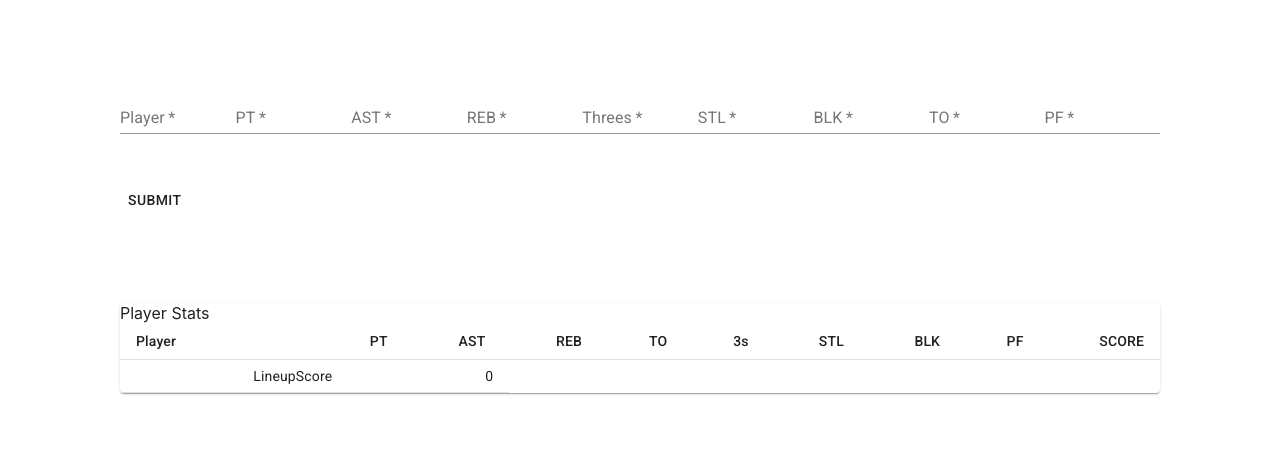
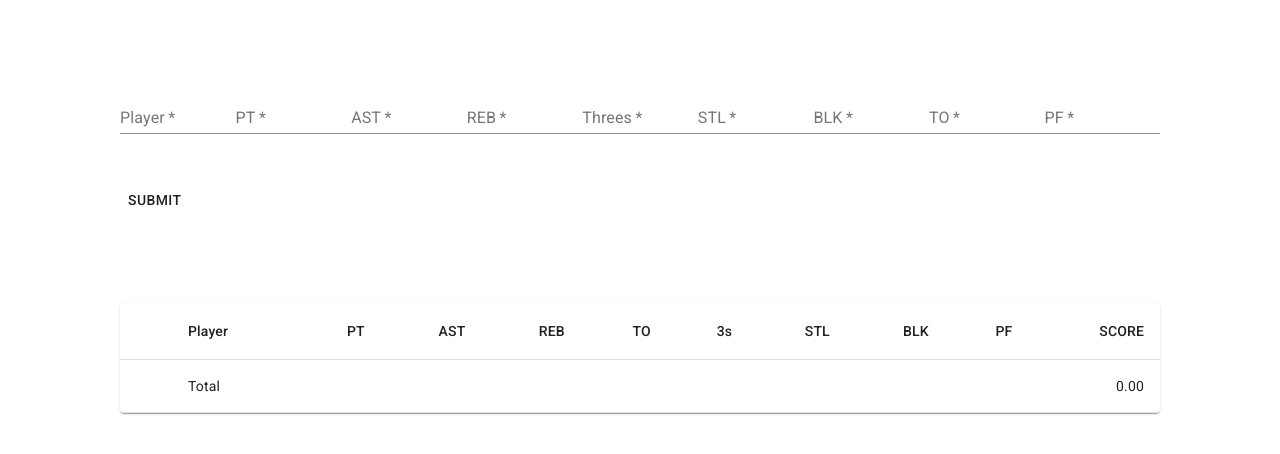
Before and after one commit to likeaboss3000/player-value-calculator, a React (Create React App) app: page / in a window 1280 px wide. Shown: the top 454 px of the page. Built offline with nearby package versions, Linux system fonts and the light colour scheme.

Commit message:
remove-player

```diff
--- a/package.json
+++ b/package.json
@@ -5,10 +5,12 @@
   "private": true,
   "dependencies": {
     "@material-ui/core": "^4.5.1",
+    "@material-ui/icons": "^4.5.1",
     "formik": "^1.5.8",
     "react": "^16.10.2",
     "react-dom": "^16.10.2",
     "react-scripts": "3.2.0",
+    "uuid": "^3.3.3",
     "yup": "^0.27.0"
   },
   "scripts": {
--- a/src/components/Calculator.js
+++ b/src/components/Calculator.js
@@ -2,6 +2,7 @@ import React, { useContext } from "react";
 import { Formik, Form, Field } from "formik";
 import * as yup from "yup";
 import Button from "@material-ui/core/Button";
+import uuidv4 from "uuid/v4";
 
 import StatsField from "./StatsField";
 import { PlayerContext } from "../context/PlayerContext";
@@ -50,6 +51,7 @@ export default function Calculator() {
     <Formik
       validationSchema={schema}
       initialValues={{
+        id: "",
         player: "",
         pt: "",
         ast: "",
@@ -62,7 +64,8 @@ export default function Calculator() {
       }}
       onSubmit={(values, { setSubmitting, resetForm }) => {
         const finalScore = score(values);
-        setPlayers([...players, { ...values, finalScore }]);
+        const id = uuidv4();
+        setPlayers([...players, { ...values, finalScore, id }]);
         setSubmitting(true);
         resetForm();
         setSubmitting(false);
--- a/src/components/List.js
+++ b/src/components/List.js
@@ -6,6 +6,8 @@ import TableCell from "@material-ui/core/TableCell";
 import TableHead from "@material-ui/core/TableHead";
 import TableRow from "@material-ui/core/TableRow";
 import Paper from "@material-ui/core/Paper";
+import IconButton from "@material-ui/core/IconButton";
+import ClearIcon from "@material-ui/icons/Clear";
 
 import { PlayerContext } from "../context/PlayerContext";
 
@@ -29,29 +31,24 @@ function totalScore(players) {
     .map(({ finalScore }) => Number(finalScore))
     .reduce((sum, i) => {
       return sum + i;
-    }, 0);
+    }, 0)
+    .toFixed(2);
 }
 
 export default function List() {
-  const { players } = useContext(PlayerContext);
+  const { players, setPlayers } = useContext(PlayerContext);
 
   const classes = useStyles();
 
   const lineupScore = useCallback(totalScore(players));
-  console.log(lineupScore);
 
   return (
     <div className={classes.root}>
       <Paper className={classes.paper}>
-        <label>Player Stats</label>
-
-        <Table
-          className={classes.table}
-          size="small"
-          aria-label="a dense table"
-        >
+        <Table className={classes.table} aria-label="spanning table">
           <TableHead>
             <TableRow>
+              <TableCell padding="checkbox"></TableCell>
               <TableCell>Player</TableCell>
               <TableCell align="right">PT</TableCell>
               <TableCell align="right">AST</TableCell>
@@ -66,10 +63,21 @@ export default function List() {
           </TableHead>
           <TableBody>
             {players.map(player => (
-              <TableRow key={player.player}>
-                <TableCell component="th" scope="row">
-                  {player.player}
+              <TableRow key={player.id}>
+                <TableCell padding="checkbox" component="th" scope="row">
+                  <IconButton
+                    onClick={() => {
+                      const removedPlayer = player.id;
+                      const newLineup = players.filter(
+                        player => player.id !== removedPlayer
+                      );
+                      setPlayers(newLineup);
+                    }}
+                  >
+                    <ClearIcon />
+                  </IconButton>
                 </TableCell>
+                <TableCell>{player.player}</TableCell>
                 <TableCell align="right">{player.pt}</TableCell>
                 <TableCell align="right">{player.ast}</TableCell>
                 <TableCell align="right">{player.reb}</TableCell>
@@ -82,8 +90,16 @@ export default function List() {
               </TableRow>
             ))}
             <TableRow>
-              <TableCell rowSpan={6} />
-              <TableCell colSpan={1}>LineupScore</TableCell>
+              <TableCell />
+              <TableCell rowSpan={1}>Total</TableCell>
+              <TableCell />
+              <TableCell />
+              <TableCell />
+              <TableCell />
+              <TableCell />
+              <TableCell />
+              <TableCell />
+              <TableCell />
               <TableCell align="right">{lineupScore}</TableCell>
             </TableRow>
           </TableBody>
```
Also changed, not shown: src/components/Test.js (added), 1 other file (tests, documents, lock files or other folders).
